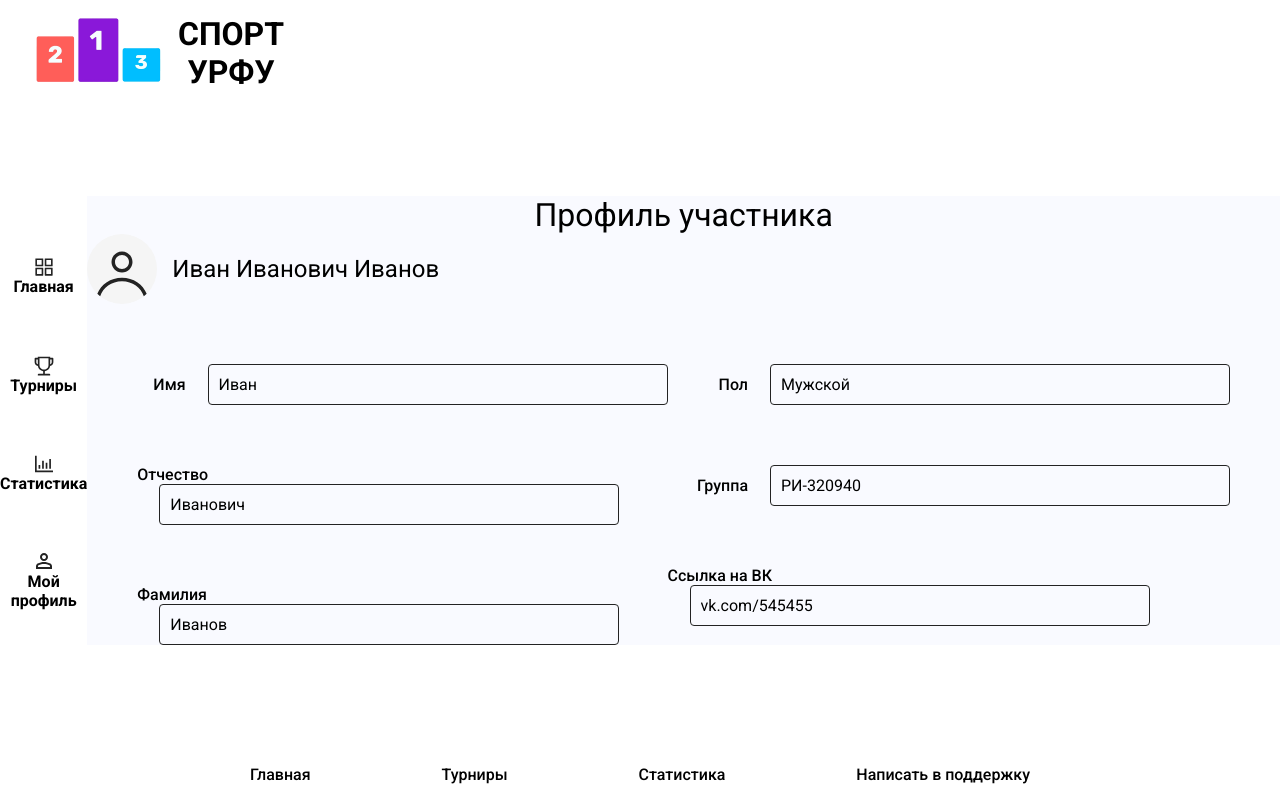
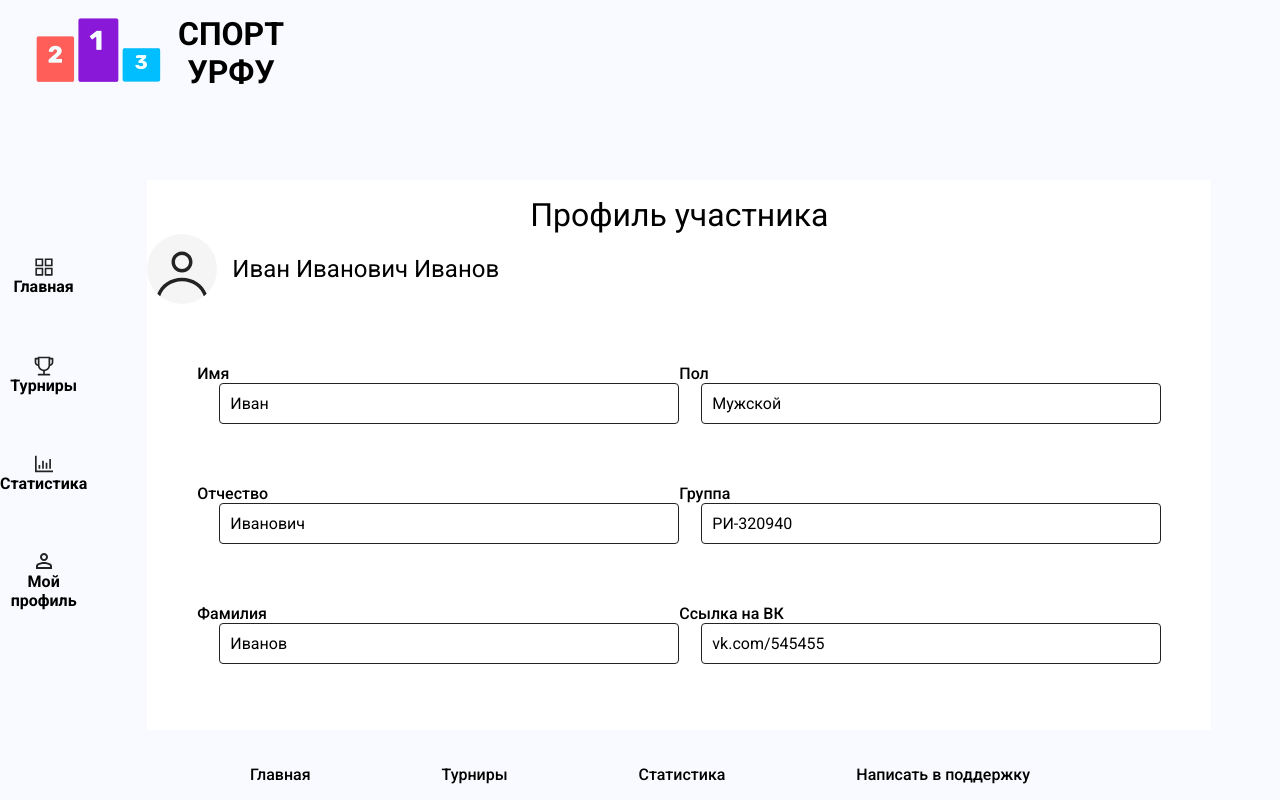
Before and after one commit to Concheliga/signa-front, a React (Vite) app: page / in a window 1280 px wide. Built offline with nearby package versions, Linux system fonts and the light colour scheme.

Commit message:
пофиксил верстку

```diff
--- a/markup/css/profile.css
+++ b/markup/css/profile.css
@@ -12,6 +12,7 @@ body{
     font-family: "Roboto", system-ui;
     font-size: 16px;
     font-weight: normal;
+    background-color: #F9FAFF;
 }
 
 .logo{
@@ -30,12 +31,13 @@ body{
 .nav-main-container{
     display: flex;
     justify-content: space-between;
-    margin-top: 66px;
+    margin-top: 50px;
+    gap: 60px;
 }
 
 .navigation-menu{
     width: 100px;
-    margin-top: 62px;
+    margin-top: 78px;
     text-align: center;
     font-weight: 600;
 }
@@ -45,8 +47,11 @@ body{
 }
 
 .main{
-    width: 1500px;
-    background-color: #F9FAFF;
+    width: 100%;
+    max-width: 2000px;
+    height: calc(100vh - 250px);
+    padding-top: 16px;
+    background-color: #FFFFFF;
 }
 
 .page-name{
@@ -67,7 +72,7 @@ body{
 .form{
     display: flex;
     justify-content: space-between;
-    margin: 60px 50px 0 50px;
+    padding: 60px 50px 0 50px;
 }
 
 .left-fields, .right-fields{
@@ -96,6 +101,10 @@ label{
     margin-left: 22px;
 }
 
+.helper{
+    width: 100px;
+}
+
 .footer {
     position: absolute;
     left: 0;
--- a/src/modules/left-sidebar/css/left-sidebar.css
+++ b/src/modules/left-sidebar/css/left-sidebar.css
@@ -1,6 +1,6 @@
 .navigation-menu{
     width: 100px;
-    margin-top: 62px;
+    margin-top: 78px;
     text-align: center;
     font-weight: 600;
 }
--- a/src/modules/profile/css/profile-module.css
+++ b/src/modules/profile/css/profile-module.css
@@ -1,6 +1,9 @@
 .main{
-    width: 1500px;
-    background-color: #F9FAFF;
+    width: 100%;
+    max-width: 2000px;
+    height: calc(100vh - 250px);
+    padding-top: 16px;
+    background-color: #FFFFFF;
 }
 
 .page-name{
@@ -21,7 +24,7 @@
 .form{
     display: flex;
     justify-content: space-between;
-    margin: 60px 50px 0 50px;
+    padding: 60px 50px 0 50px;
 }
 
 .left-fields, .right-fields{
--- a/src/pages/profile-page/css/profile-page.css
+++ b/src/pages/profile-page/css/profile-page.css
@@ -2,10 +2,16 @@ body{
     font-family: "Roboto", system-ui;
     font-size: 16px;
     font-weight: normal;
+    background-color: #F9FAFF;
 }
 
 .nav-main-container{
     display: flex;
     justify-content: space-between;
-    margin-top: 66px;
+    margin-top: 50px;
+    gap: 60px;
 }
+
+.helper{
+    width: 100px;
+}
```
